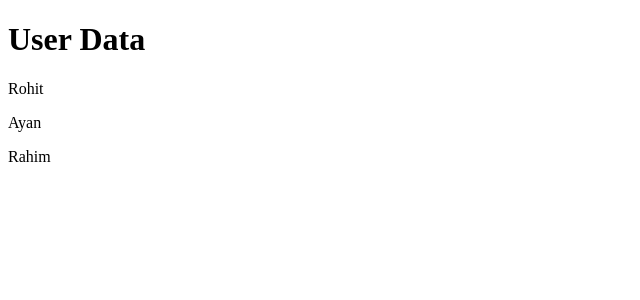
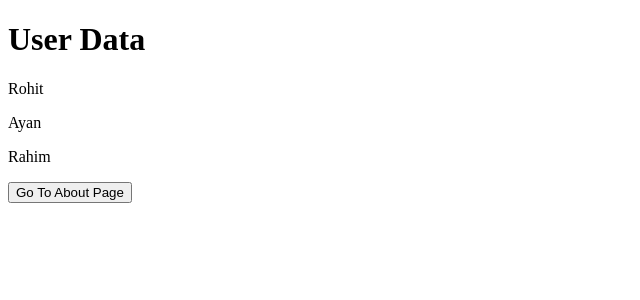
Before and after one commit to RoumesaShabbir-45/next.js-practice, a Next.js app: page / in a window 1280 px wide. Shown: the top 300 px of the page, without its empty margins (0-640 px from the left). Built offline with nearby package versions, Linux system fonts and the light colour scheme.

Commit message:
use router creating button

```diff
--- a/pages/index.js
+++ b/pages/index.js
@@ -1,5 +1,5 @@
 import { useEffect ,useState } from "react";
-
+import { useRouter } from "next/router";
 export default function Homepage(){
     const [user,setUsers]=useState();
 
@@ -9,6 +9,11 @@ export default function Homepage(){
         .then(data=> setUsers(data.user))
     },[])
 
+      const router = useRouter();
+    const GoToAbout = ()=>{
+        router.push("/about")
+    }
+
     return(
         <div>
             <h1>User Data</h1>
@@ -17,7 +22,9 @@ export default function Homepage(){
                     <p key={user.id}>{user.name}</p>
                 ))
             }
+            <div>
+            <button onClick={GoToAbout}>Go To About Page</button>
         </div>
-
+        </div>
     );
 }
```
